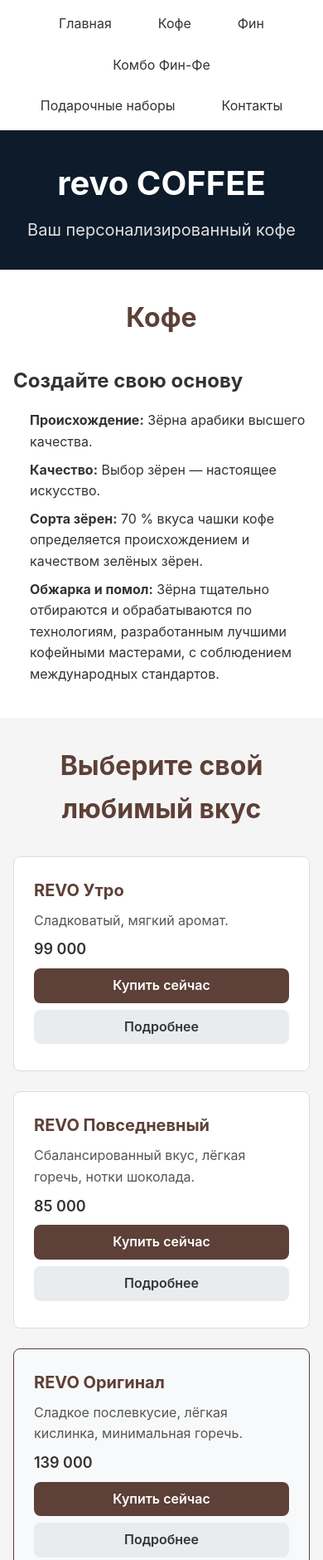
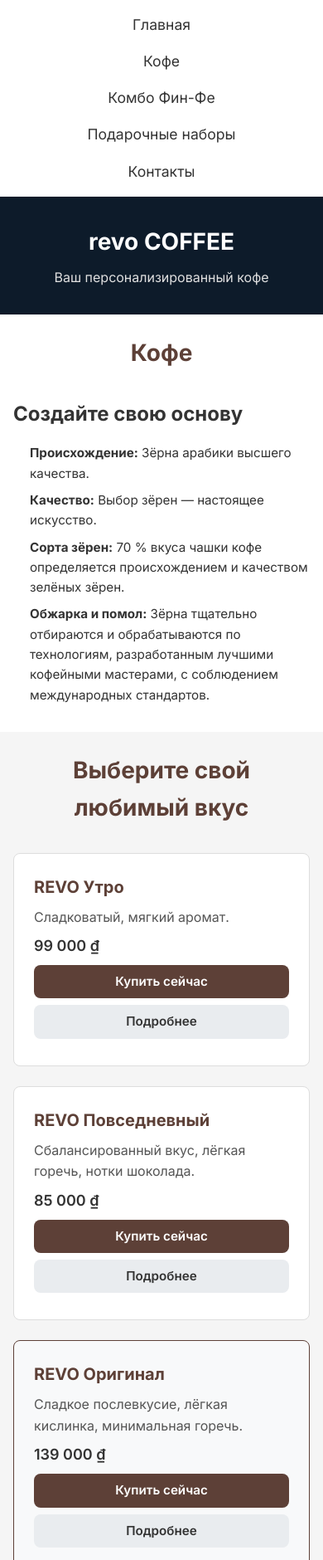
Before and after one commit to pushhok/second_p, a plain HTML site: page index.html in a window 390 px wide. Shown: the top 1880 px of the page at 83% size. Drawn offline with Linux system fonts and the light colour scheme.

Commit message:
Практика 4

```diff
--- a/index.html
+++ b/index.html
@@ -4,8 +4,10 @@
   <meta charset="UTF-8" />
   <meta name="viewport" content="width=device-width, initial-scale=1.0" />
   <title>revo COFFEE — Ваш персонализированный кофе</title>
-  <link rel="icon" type="image/x-icon" href="assets/LOGO.png" />
+  <link rel="icon" type="image/x-icon" href="assets/icons/favicon.ico" />
   <link rel="stylesheet" href="styles/style.css" />
+  <!-- Шрифт Inter подключён через link для лучшей производительности -->
+  <link href="https://fonts.googleapis.com/css2?family=Inter:wght@400;500;600;700&display=swap" rel="stylesheet">
 </head>
 <body>
   <header class="header">
@@ -13,7 +15,7 @@
       <ul class="nav__list">
         <li class="nav__item"><a href="#home" class="nav__link">Главная</a></li>
         <li class="nav__item"><a href="#coffee" class="nav__link">Кофе</a></li>
-        <li class="nav__item"><a href="#phin" class="nav__link">Фин</a></li>
+        <!-- Удалена ссылка на #phin, так как секции нет -->
         <li class="nav__item"><a href="#combo" class="nav__link">Комбо Фин-Фе</a></li>
         <li class="nav__item"><a href="#giftset" class="nav__link">Подарочные наборы</a></li>
         <li class="nav__item"><a href="#contact" class="nav__link">Контакты</a></li>
@@ -43,12 +45,10 @@
     <section id="products" class="products">
       <h2 class="products__title">Выберите свой любимый вкус</h2>
       <div class="products__list">
-
         <article class="product">
           <h3 class="product__title">REVO Утро</h3>
-
           <p class="product__desc">Сладковатый, мягкий аромат.</p>
-          <p class="product__price">99 000</p>
+          <p class="product__price">99 000 ₫</p>
           <button class="product__btn product__btn--buy">Купить сейчас</button>
           <button class="product__btn product__btn--more">Подробнее</button>
         </article>
@@ -56,7 +56,7 @@
         <article class="product">
           <h3 class="product__title">REVO Повседневный</h3>
           <p class="product__desc">Сбалансированный вкус, лёгкая горечь, нотки шоколада.</p>
-          <p class="product__price">85 000</p>
+          <p class="product__price">85 000 ₫</p>
           <button class="product__btn product__btn--buy">Купить сейчас</button>
           <button class="product__btn product__btn--more">Подробнее</button>
         </article>
@@ -64,7 +64,7 @@
         <article class="product product--premium">
           <h3 class="product__title">REVO Оригинал</h3>
           <p class="product__desc">Сладкое послевкусие, лёгкая кислинка, минимальная горечь.</p>
-          <p class="product__price">139 000</p>
+          <p class="product__price">139 000 ₫</p>
           <button class="product__btn product__btn--buy">Купить сейчас</button>
           <button class="product__btn product__btn--more">Подробнее</button>
         </article>
@@ -72,24 +72,23 @@
         <article class="product">
           <h3 class="product__title">REVO Насыщенный</h3>
           <p class="product__desc">Выразительная горечь, насыщенный вкус, в традициях классики.</p>
-          <p class="product__price">75 000</p>
+          <p class="product__price">75 000 ₫</p>
           <button class="product__btn product__btn--buy">Купить сейчас</button>
           <button class="product__btn product__btn--more">Подробнее</button>
         </article>
-
       </div>
     </section>
 
     <section id="giftset" class="giftset">
       <h2 class="giftset__title">Лучший подарок лучшему другу</h2>
       <article class="giftset__item">
-        <h3 class="giftset__name">Подарочный набор «Вьетнамский кофе «Фин»»</h3>
+        <h3 class="giftset__name">Подарочный набор «Вьетнамский кофе ФИН»</h3>
         <p class="giftset__desc">Идеальный подарок для ценителей кофе...</p>
         <ul class="giftset__specs">
           <li class="giftset__spec"><strong>Сорт зёрен:</strong> Fine Robusta Blend</li>
           <li class="giftset__spec"><strong>Объём заварки:</strong> 700–800 мл</li>
         </ul>
-        <p class="giftset__price">285 000</p>
+        <p class="giftset__price">285 000 ₫</p>
         <button class="giftset__btn giftset__btn--buy">Купить сейчас</button>
         <button class="giftset__btn giftset__btn--more">Подробнее</button>
       </article>
--- a/styles/style.css
+++ b/styles/style.css
@@ -31,10 +31,8 @@ img {
   height: auto;
 }
 
-@import url('https://fonts.googleapis.com/css2?family=Inter:wght@400;500;600;700&display=swap');
-
 :root {
-  --color-primary: #5D4037; /* кофейно-коричневый вместо зелёного */
+  --color-primary: #5D4037;
   --color-light: #f8f9fa;
   --color-gray: #ddd;
   --color-dark: #333;
@@ -89,7 +87,6 @@ img {
 .hero__title {
   font-size: 2.5rem;
   font-weight: 700;
-  color: white;
   margin-bottom: var(--spacing-sm);
 }
 
@@ -309,3 +306,81 @@ img {
 html {
   scroll-behavior: smooth;
 }
+
+/* === АДАПТИВНОСТЬ: Desktop First === */
+
+/* Планшеты и ниже: < 992px */
+@media (max-width: 991px) {
+  .nav__list {
+    flex-direction: column;
+    align-items: center;
+    gap: var(--spacing-md);
+  }
+
+  .hero__title {
+    font-size: 2rem;
+  }
+
+  .hero__subtitle {
+    font-size: 1.1rem;
+  }
+
+  .products__list {
+    grid-template-columns: repeat(auto-fit, minmax(220px, 1fr));
+  }
+}
+
+/* Мобильные: < 768px */
+@media (max-width: 767px) {
+  .nav__link {
+    padding: var(--spacing-sm) var(--spacing-lg);
+    font-size: 1.1rem;
+  }
+
+  .coffee,
+  .products,
+  .giftset {
+    padding: var(--spacing-lg) var(--spacing-md);
+  }
+
+  .products__title,
+  .coffee__title,
+  .giftset__title {
+    font-size: 1.75rem;
+  }
+
+  .giftset__item {
+    padding: var(--spacing-lg);
+  }
+
+  .combo__title {
+    font-size: 1.75rem;
+  }
+}
+
+/* Очень маленькие экраны: < 480px */
+@media (max-width: 479px) {
+  .hero {
+    padding: 2rem var(--spacing-md);
+  }
+
+  .hero__title {
+    font-size: 1.75rem;
+  }
+
+  .hero__subtitle {
+    font-size: 1rem;
+  }
+
+  .base-coffee__item {
+    font-size: 0.95rem;
+  }
+
+  .product__btn {
+    font-size: 0.95rem;
+  }
+
+  .footer__text {
+    font-size: 0.9rem;
+  }
+}
```
